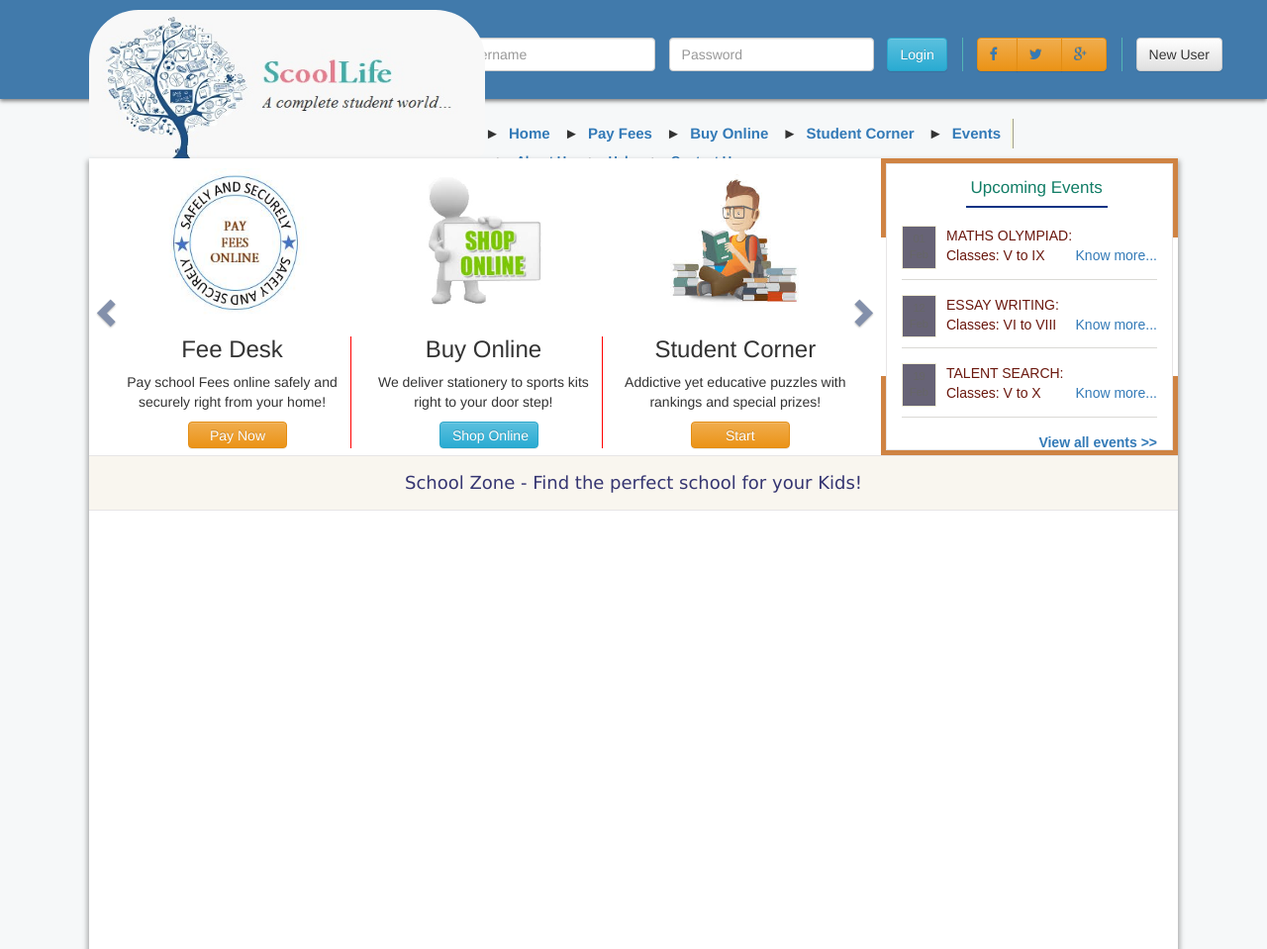
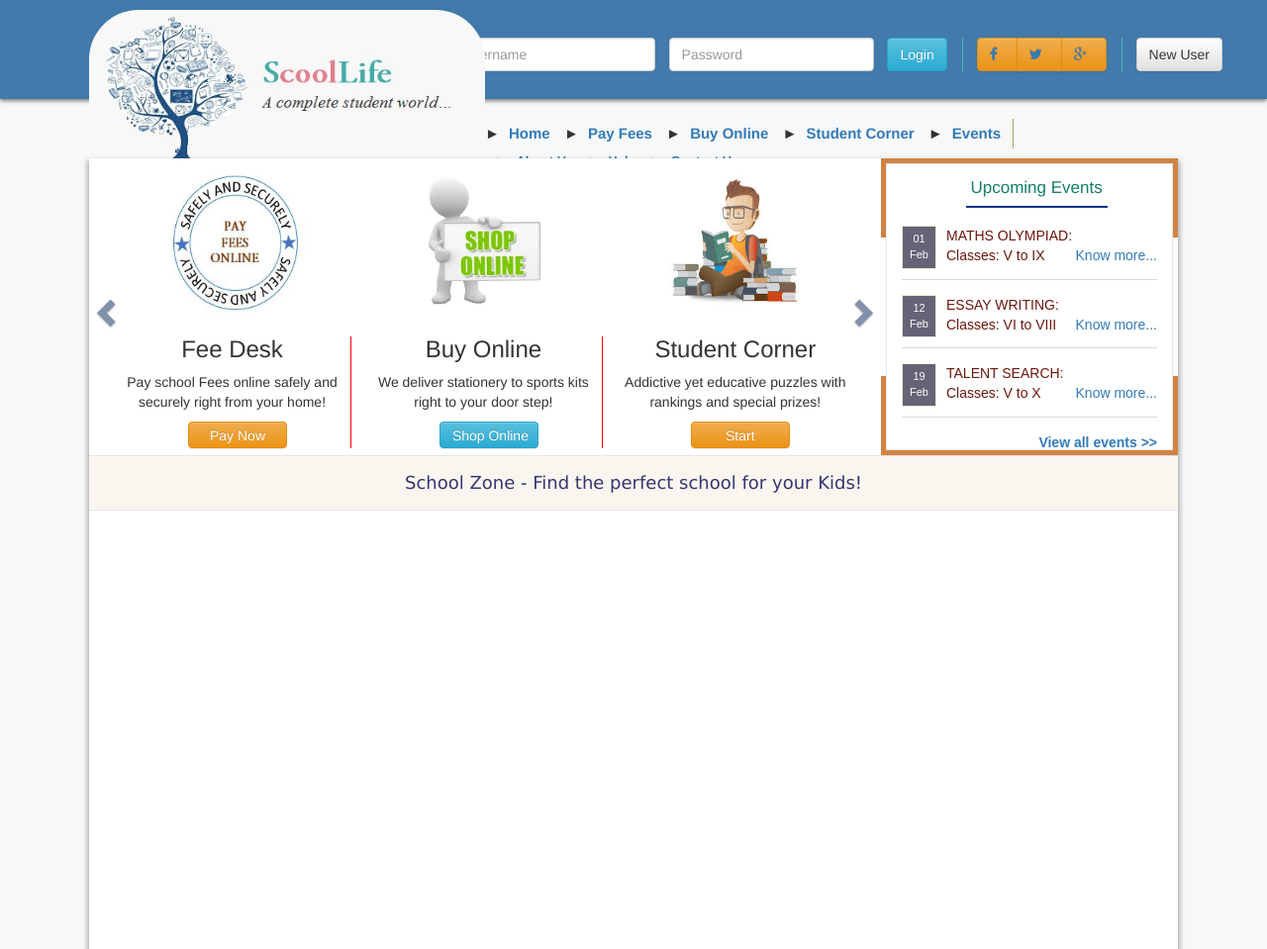
Before and after one commit to ABHIJEET-SRIDHAR-M/ScoolLife-GitHub, a PHP site: page / in a window 1280 px wide. Shown: the top 959 px of the page at 99% size. Run offline with PHP 8.4, Linux system fonts and the light colour scheme.

Commit message:
Date font color change

```diff
--- a/css/slider_mp_styles.css
+++ b/css/slider_mp_styles.css
@@ -70,7 +70,6 @@
     font-size: 11px;
     color: #fff;
 	margin-right:10px;
-    color: #666;
     width: 35px;
     padding: 5px;
     display: inline;
```
